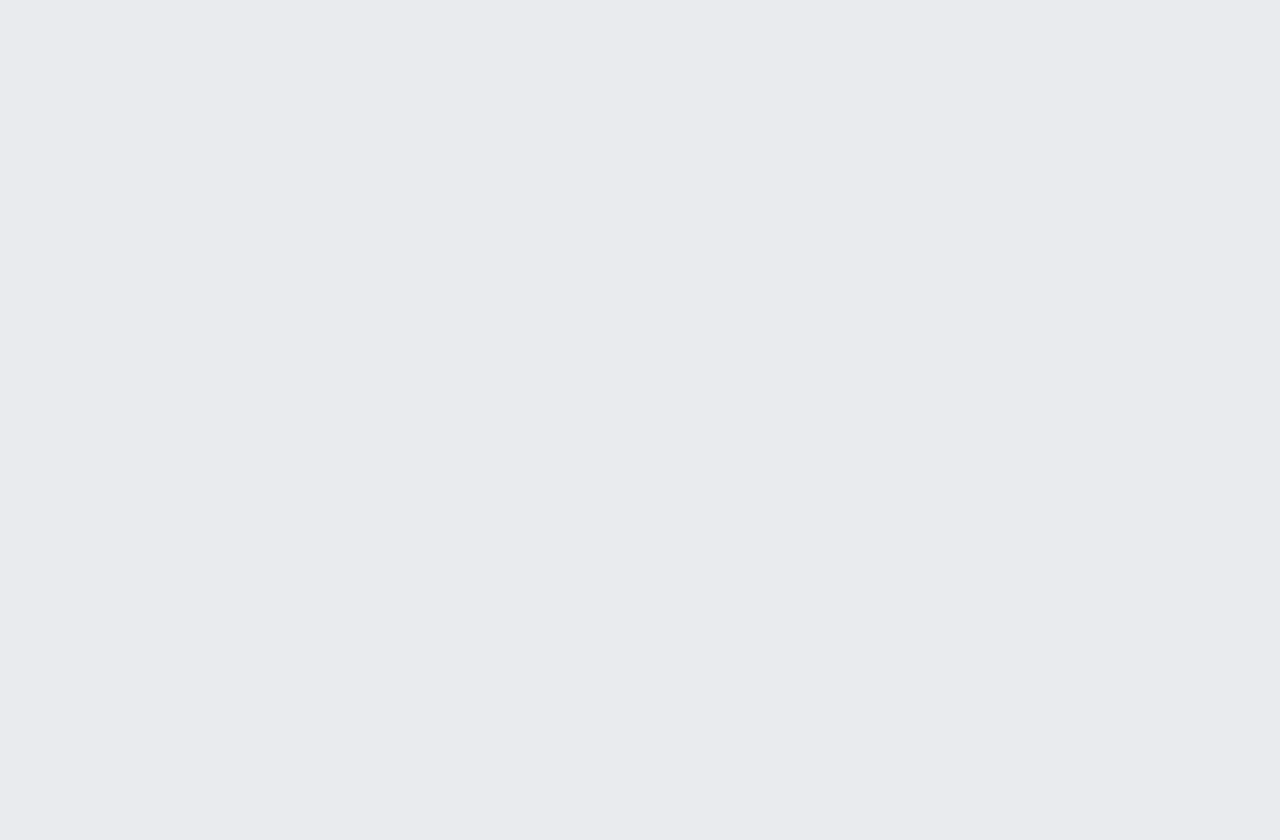
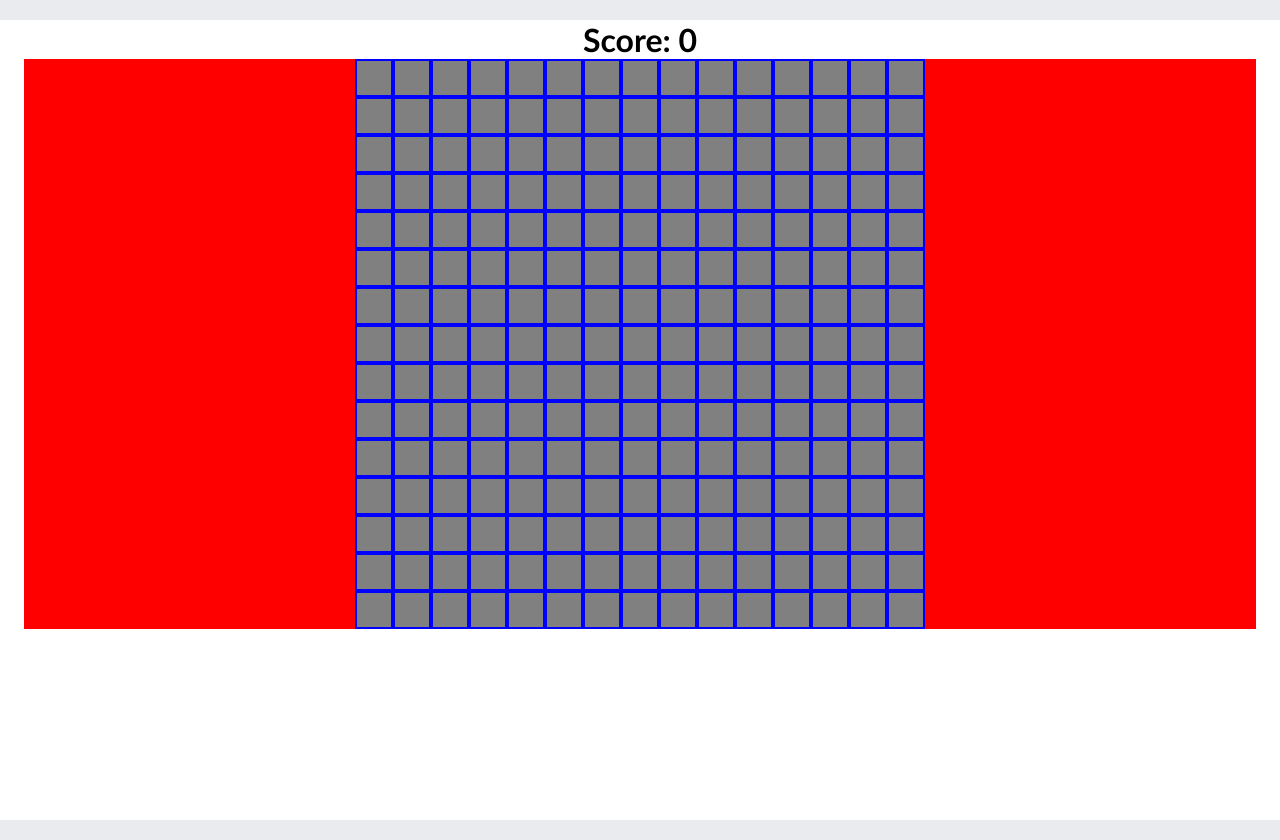
Before and after one commit to vuongsg/game-snake, a React (Create React App) app: page / in a window 1280 px wide. Before the commit the page ends 800 px from the top, so only its background shows below. Built offline with nearby package versions, Linux system fonts and the light colour scheme.

Commit message:
Add board

```diff
--- a/src/App.tsx
+++ b/src/App.tsx
@@ -1,7 +1,7 @@
 import { Route, Router, Switch } from 'react-router-dom';
 import { createBrowserHistory } from 'history';
 import './App.scss';
-import { Snake } from './components/Snake';
+import { Board } from './components/Board';
 
 function App() {
   const history = createBrowserHistory();
@@ -11,7 +11,7 @@ function App() {
       <div className="App">
 
         <Switch>
-          <Route path='/' component={Snake} />
+          <Route path='/' component={Board} />
         </Switch>
       </div>
     </Router>
--- a/src/components/Board.tsx
+++ b/src/components/Board.tsx
@@ -1,6 +1,9 @@
-import { Grid } from "@material-ui/core";
+import { Container, Grid } from "@material-ui/core";
 import React, { ReactElement, useRef } from "react";
+import { useSelector } from "react-redux";
 import { Constants } from "../constants";
+import { BoardState } from "../slices/board-slice";
+import { RootType } from "../store";
 import '../styles/Board.scss';
 
 export interface BoardParameter {
@@ -9,31 +12,26 @@ export interface BoardParameter {
 }
 
 export const Board: React.FC<BoardParameter> = (props) => {
-    let initialRowsBoard: ReactElement[] = [];
-    const rowsBoard = useRef(initialRowsBoard);
-
-    const drawBoard = () => {
-        rowsBoard.current = [];
-        const classNames = `cell-board`;
-        const rowClassNames = ``;
-
-        for (let i = 0; i < Constants.SIZE_BOARD; i++) {
-            const cells: ReactElement[] = [];
-
-            for (let k = 0; k < Constants.SIZE_BOARD; k++) {
-                const cell = React.createElement('div', {className: classNames});
-                cells.push(cell);
-            }
-
-            rowsBoard.current.push(React.createElement('div', { classNames: rowClassNames }, cells));
-        }
-    }
-
-    drawBoard();    //draw board at initialization
+    const score = (useSelector<RootType>(state => state.Board) as BoardState).score;
+    const board = (useSelector<RootType>(state => state.Board) as BoardState).board;
 
     return (
-        <Grid id='grid-board'>
-            {rowsBoard.current}
-        </Grid>
+        <Container className='main-container'>
+            <Grid item xs={12}>
+                <h1>Score: {score}</h1>
+            </Grid>
+
+            <Grid container direction='row' id='grid-board'>{
+                <Grid item lg={12}>{
+                    board.map((row, idx) =>
+                    <div className='row-board'>{
+                        row.map((col, i) =>
+                            <div className='cell-board'></div>
+                    )}</div>
+                )}
+                </Grid>
+            }
+            </Grid>
+        </Container>
     )
 }
--- a/src/components/Snake.tsx
+++ /dev/null
@@ -1,14 +0,0 @@
-import { ReactElement } from "react";
-import { Constants } from "../constants";
-import { Board } from "./Board";
-
-export const Snake = (): ReactElement => {
-    let targetRow = Math.floor(Math.random() * Constants.SIZE_BOARD);
-    let targetCol = Math.floor(Math.random() * Constants.SIZE_BOARD);
-
-    return (
-        <div>
-            <Board targetRow={targetRow} targetCol={targetCol} />
-        </div>
-    )
-}
--- a/src/slices/snake-slice.ts
+++ b/src/slices/board-slice.ts
@@ -1,12 +1,12 @@
 import { createSlice, PayloadAction } from "@reduxjs/toolkit";
 import { Constants } from "../constants";
 
-export interface SnakeType {
+export interface BoardState {
     score: number,
     board: boolean[][]
 }
 
-const initialState: SnakeType = {
+const initialState: BoardState = {
     score: 0,
     board: Array(Constants.SIZE_BOARD)
 }
@@ -14,7 +14,7 @@ const initialState: SnakeType = {
 for (let i = 0; i < Constants.SIZE_BOARD; i++) initialState.board[i] = Array(15).fill(false);
 
 const slice = createSlice({
-    name: 'snake',
+    name: 'board',
     initialState: initialState,
     reducers: {
 
--- a/src/store.ts
+++ b/src/store.ts
@@ -1,9 +1,9 @@
 import { configureStore } from "@reduxjs/toolkit";
-import snakeSlice from "./slices/snake-slice";
+import boardSlice from "./slices/board-slice";
 
 const store = configureStore({
     reducer: {
-        Snake: snakeSlice
+        Board: boardSlice
     }
 });
 
--- a/src/styles/Board.scss
+++ b/src/styles/Board.scss
@@ -1,13 +1,24 @@
-$CELL_WIDTH: 40;
-$CELL_HEIGHT: 40;
+$CELL_WIDTH: 38px;
+$CELL_HEIGHT: 38px;
 $WHITE: #fff;
+$GRAY: gray;
 
-.cell {
+#grid-board {
+    background-color: red;
+}
+
+.row-board {
+    text-align: center;
+    height: $CELL_HEIGHT;
+    width: fit-content;
+    display: flex;
+    margin: auto;
+}
+
+.cell-board {
     width: $CELL_WIDTH;
     height: $CELL_HEIGHT;
-    background-color: $WHITE;
-
-    .target {
-        background-color: red;
-    }
+    background-color: $GRAY;
+    border-color: $WHITE;
+    border: 2px solid blue;
 }
```
